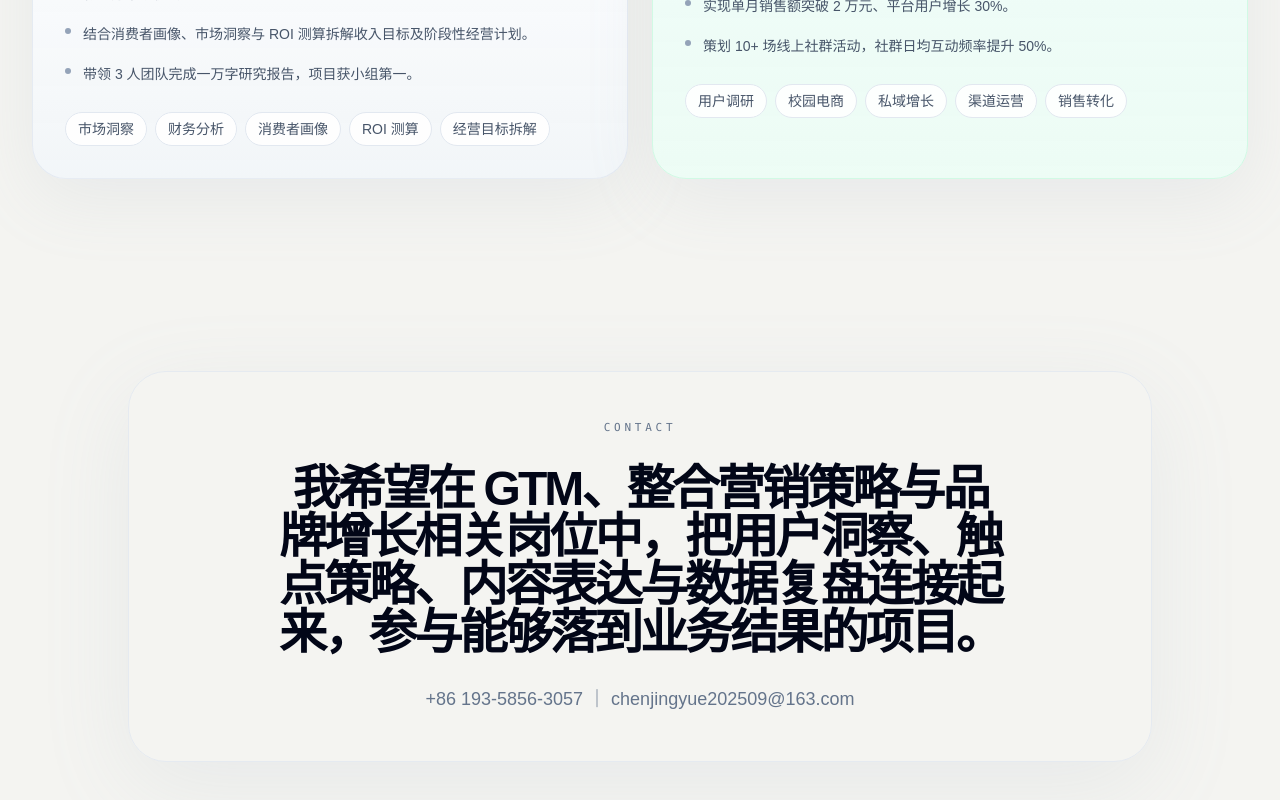
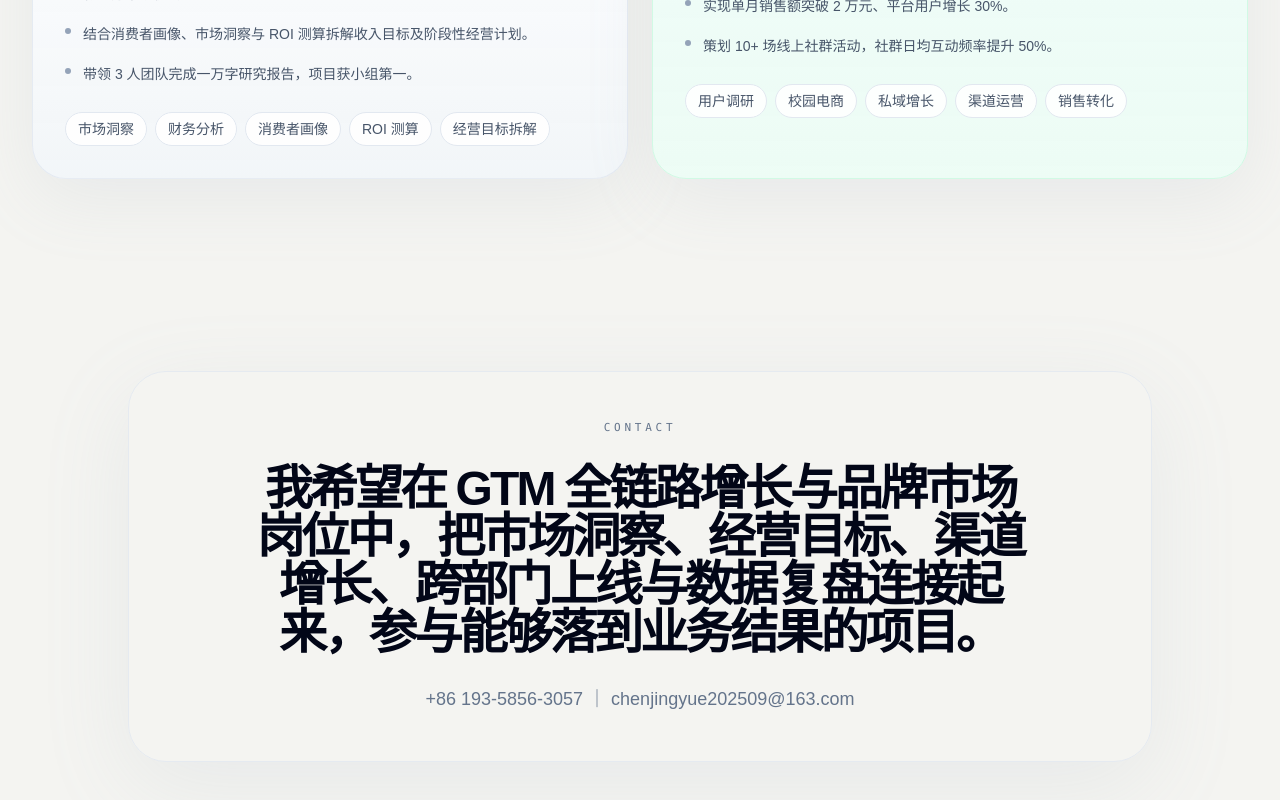
Before and after one commit to kexi-pixel/personal-profile, a Next.js app: page / in a window 1280 px wide. Shown: the part 6866-7666 px from the top of the page. Built offline with nearby package versions, Linux system fonts and the light colour scheme.

Commit message:
Update contact copy for full-funnel GTM

```diff
--- a/src/components/Contact.tsx
+++ b/src/components/Contact.tsx
@@ -9,7 +9,7 @@ export function Contact() {
             Contact
           </p>
           <h2 className="mx-auto max-w-4xl text-4xl font-semibold leading-[1.15] tracking-[-0.06em] text-slate-950 sm:text-5xl [text-wrap:balance]">
-            我希望在 GTM、整合营销策略与品牌增长相关岗位中，把用户洞察、触点策略、内容表达与数据复盘连接起来，参与能够落到业务结果的项目。
+            我希望在 GTM 全链路增长与品牌市场岗位中，把市场洞察、经营目标、渠道增长、跨部门上线与数据复盘连接起来，参与能够落到业务结果的项目。
           </h2>
           <p className="text-base text-slate-500 sm:text-lg">
             +86 193-5856-3057 ｜ chenjingyue202509@163.com
```
